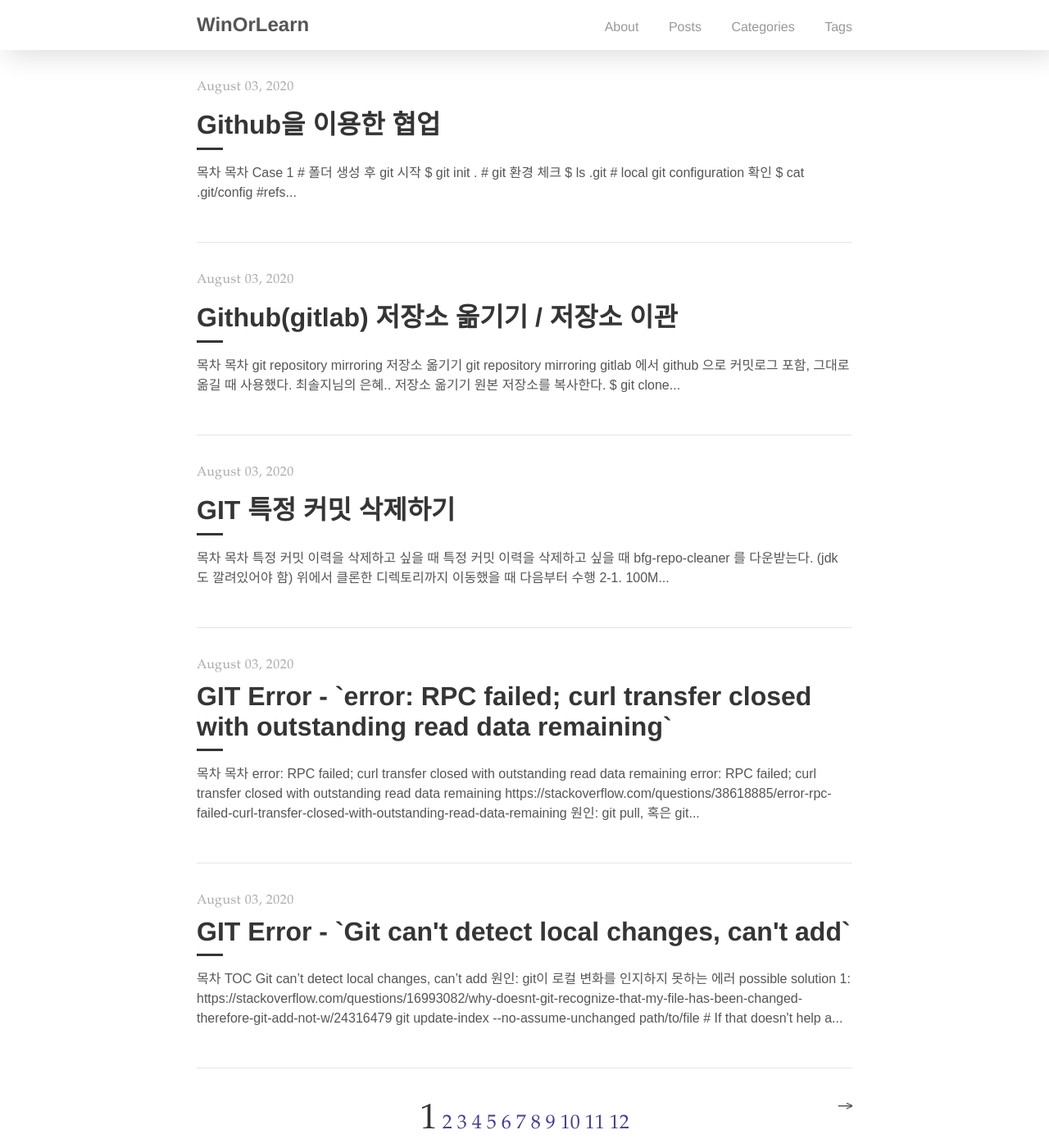
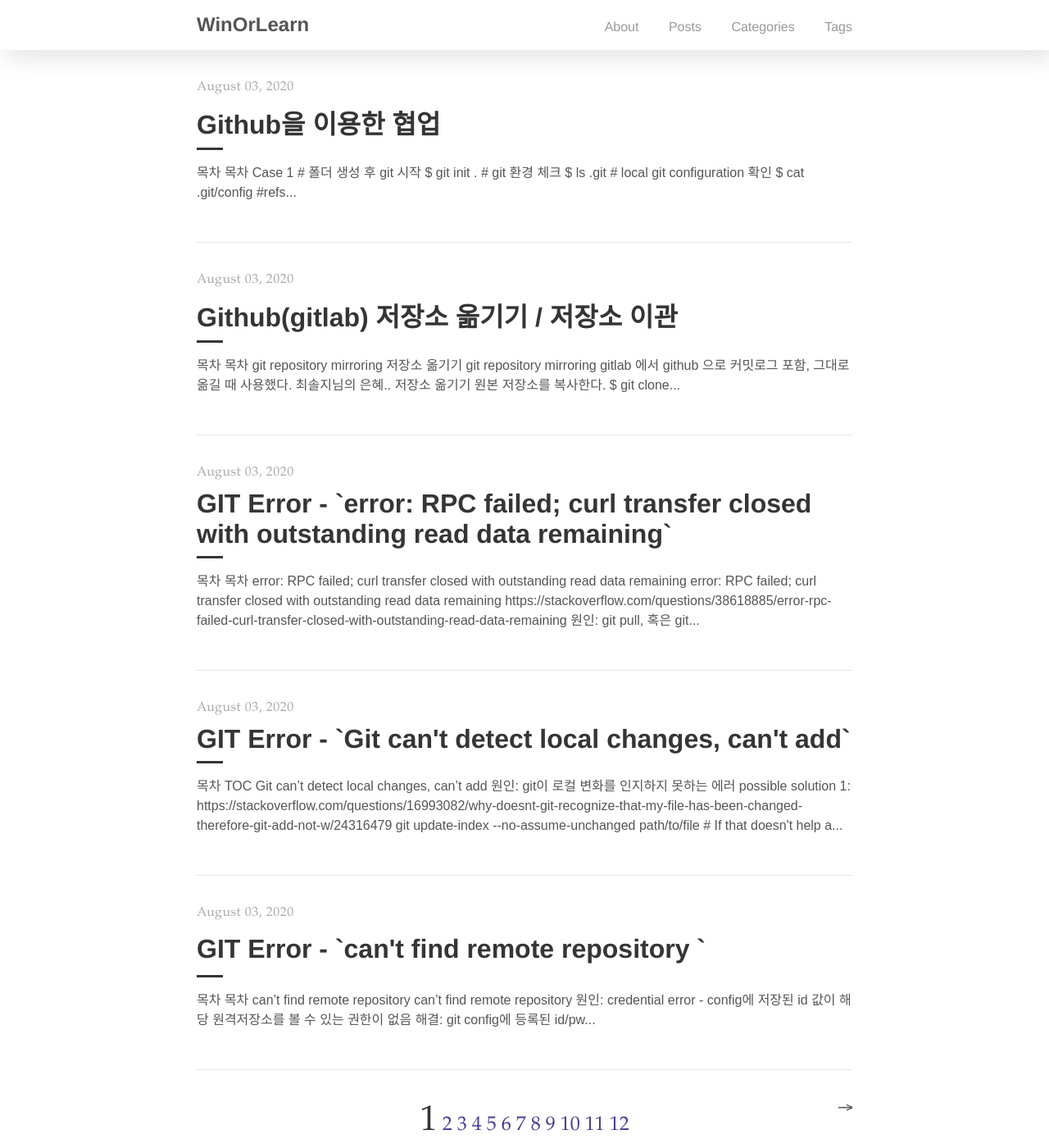
Before and after one commit to Oizys18/blog_depreciated, a Jekyll site: the page built from index.html, in a window 1280 px wide and 1400 px high. Shown: the whole window at 82% size. Built offline with Jekyll 4.4.1, drawn with Linux system fonts in a browser that asks for light colours; the list of posts is cut into pages by our own code.

Commit message:
Del incorrect post

````diff
--- a/_posts/GIT/2020-08-03-Git-delete-commit.md
+++ /dev/null
@@ -1,45 +0,0 @@
----
-layout: post
-title: "GIT 특정 커밋 삭제하기"
-author: "Oizys18"
-categories: [GIT]
-comments: true
-tags: [CS,GIT,Basic]
----
-## 목차
-* TOC
-{:toc}
-* * *
-
-### 특정 커밋 이력을 삭제하고 싶을 때
-
-1. bfg-repo-cleaner 를 다운받는다. (jdk 도 깔려있어야 함)
-
-위에서 클론한 디렉토리까지 이동했을 때 다음부터 수행
-
-2-1. 100M 이상 커밋 이력 삭제
-
-```bash
-$ java -jar ~/bfg-x.x.x.jar --strip-blobs-bigger-than 100M
-```
-
-경로와 버전은 달라질 수 있다.
-
-2-2. 특정 폴더나 파일을 삭제하고 싶을 때
-
-```bash
-$ java -jar ~/bfg-x.x.x.jar --delete-folder "[삭제할 폴더명]"
-$ java -jar ~/bfg-x.x.x.jar --delete-files "{[파일명], [파일명]}"
-```
-
-여러 개를 삭제할 수 있다.
-
-2-3. `protected` 커밋이라 삭제가 안될 때
-
-```bash
-$ java -jar ~/bfg-x.x.x.jar --no-blob-protection [하고싶은 것]
-```
-
-프로텍션을 무시해버린다.
-
-3. 원격 저장소로 push
````
Also changed, not shown: _posts/GIT/2020-08-03-Git-mirroring.md (line endings or trailing spaces).
